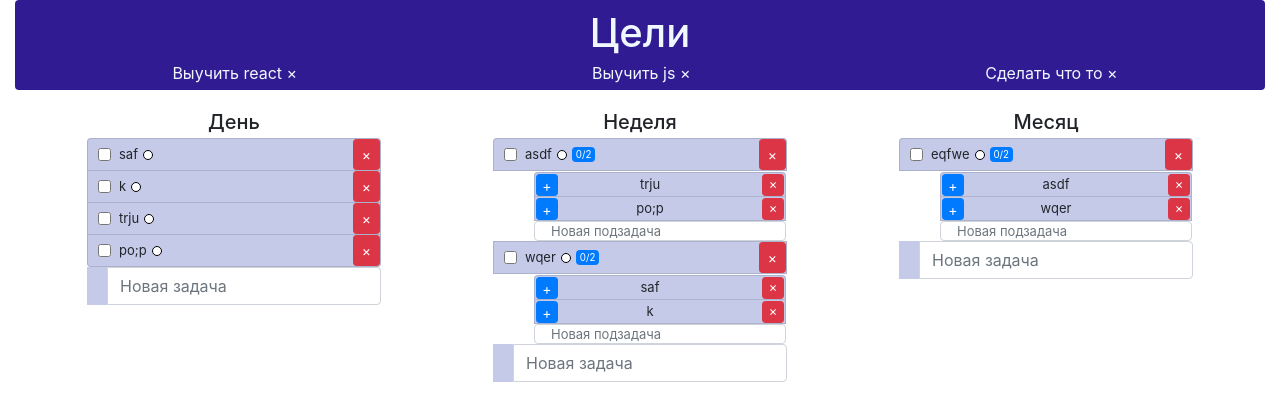
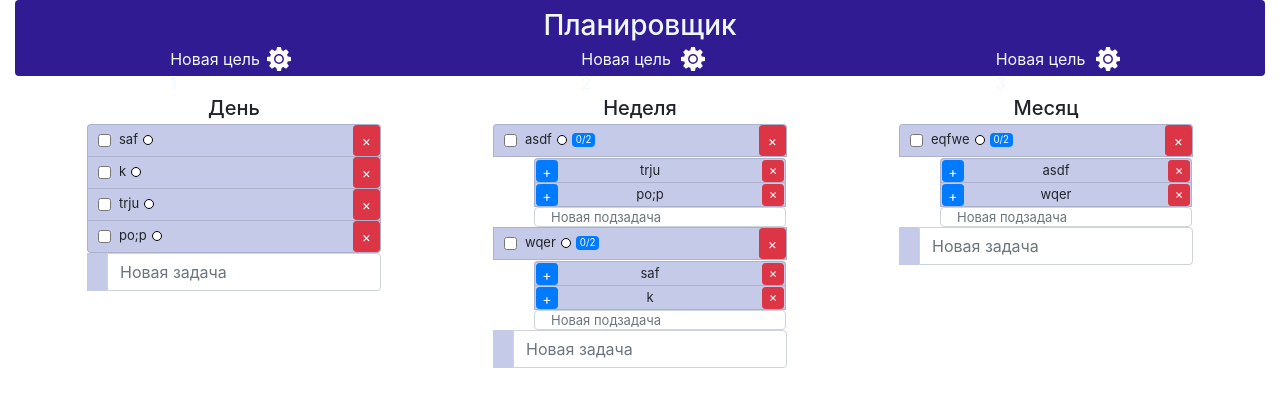
Before and after one commit to Kopylov-D/Planning-app, a React (Create React App) app: page / in a window 1280 px wide. Shown: the top 420 px of the page. Built offline with nearby package versions, Linux system fonts and the light colour scheme.

Commit message:
W30W4 header

```diff
--- a/src/components/Alert.js
+++ b/src/components/Alert.js
@@ -5,7 +5,7 @@ export default function Alert({ alert, closeAlert }) {
   const style = {
     left: alert.positionLeft,
     top: alert.positionTop,
-  };
+  }
 
   return (
     <CSSTransition
@@ -19,7 +19,7 @@ export default function Alert({ alert, closeAlert }) {
         className={`alert alert-${alert.type || 'warning'} align-middle`}
         style={style}
       >
-        <div>{alert.text}</div>
+        <div>{alert.text || 'warning'}</div>
         <span onClick={() => closeAlert()}>&times;</span>
       </div>
     </CSSTransition>
--- a/src/components/Modal.js
+++ b/src/components/Modal.js
@@ -2,35 +2,39 @@ import React from 'react';
 import BackDrop from './BackDrop';
 
 export default function Modal(props) {
-  const onClickBackdrop = () => {
+  const onClose = () => {
     props.onCloseModal();
   };
 
   return (
     <div>
-      <BackDrop onClick={onClickBackdrop} />
-      <div className="modal fade show" style={{ display: 'inline-block' }} data-backdrop="">
+      <BackDrop onClick={onClose} />
+      <div className="modal fade show" style={{ display: 'block' }}>
         <div className="modal-dialog">
           <div className="modal-content">
             <div className="modal-header">
-              <h5 className="modal-title">Modal title</h5>
-              <button
-                type="button"
-                className="close"
-                data-dismiss="modal"
-                aria-label="Close"
-              >
-                <span aria-hidden="true">&times;</span>
+              <h5 className="modal-title text-dark text-center">Скорректируйте цель</h5>
+              <button type="button" className="close" onClick={onClose}>
+                <span>&times;</span>
               </button>
             </div>
             <div className="modal-body">
-              <p>Modal body text goes here.</p>
+              <input
+                className="input-group"
+                value={props.value}
+                onChange={(e) => props.addTarget(e)}
+              ></input>
             </div>
             <div className="modal-footer">
-              <button type="button" className="btn btn-primary">
+              <button
+                type="button"
+                className="btn btn-primary"
+                onClick={() => props.submitTarget()}
+                disabled={props.disabled}
+              >
                 Save changes
               </button>
-              <button type="button" className="btn btn-secondary" data-dismiss="modal">
+              <button type="button" className="btn btn-secondary" onClick={onClose}>
                 Close
               </button>
             </div>
--- a/src/containers/Header.js
+++ b/src/containers/Header.js
@@ -1,34 +1,97 @@
-import React, { useState } from 'react';
+import React, { useState, Fragment } from 'react';
+
 import Modal from '../components/Modal';
+import Alert from '../components/Alert';
+
+import gear from '../images/gear.svg';
+import { CSSTransition } from 'react-transition-group';
 
 const Header = () => {
   const [target, setTarget] = useState([
-    { id: 1, target: 'Выучить react' },
-    { id: 2, target: 'Выучить js' },
-    { id: 3, target: 'Сделать что то' },
+    { id: 0, value: 'Новая цель 1' },
+    { id: 1, value: 'Новая цель 2' },
+    { id: 2, value: 'Новая цель 3' },
   ]);
   const [modalIsOpen, setModalIsOpen] = useState(false);
+  const [currentId, setCurrentId] = useState(null);
+  const [currentValue, setCurrentValue] = useState(null);
+  const [disabled, setDisaled] = useState(false);
+  const [alert, setAlert] = useState({
+    text: '',
+    positonLeft: '',
+    positionTop: '',
+    show: false,
+  });
 
-  const onCloseModalHandler = () => {
-    setModalIsOpen(!modalIsOpen)
+  function changeTarget(id) {
+    setModalIsOpen(true);
+    setCurrentId(id);
+    let value = target.find((t) => t.id === id).value;
+    setCurrentValue(value);
+  }
+
+  const addTargetHandler = (e) => {
+    setDisaled(false);
+    if (e.target.value.length < 30) {
+      setCurrentValue(e.target.value);
+      setAlert((alert) => ({ ...alert, show: false }));
+    } else {
+      setDisaled(true);
+
+      const newAlert = {
+        positionLeft: e.target.getBoundingClientRect().x,
+        positionTop: e.target.getBoundingClientRect().bottom,
+        text: 'Сформулируйте цель четче!',
+        show: true,
+      };
+
+      setAlert(newAlert);
+    }
   };
 
-  function changeTarget() {
-    setModalIsOpen(!modalIsOpen)
-  }
+  const submitTargetHandler = () => {
+    let newtarget = { id: currentId, value: currentValue };
+    target.splice(currentId, 1, newtarget);
+    setTarget(target);
+    setModalIsOpen(false);
+  };
+
   return (
     <div className="header rounded">
-      <h1 className="m-1 pt-0 text-center">Цели</h1>
+      <h3 className="m-1 pt-0 text-center">Планировщик</h3>
       <ul className="targets">
         {target.map((t) => {
           return (
-            <li key={t.id} onClick={changeTarget}>
-              {t.target} &times;
-            </li>
+            <Fragment>
+              <li key={t.id} onClick={() => changeTarget(t.id)}>
+                <div>{t.value}</div>
+                <img src={gear} />
+              </li>
+            </Fragment>
           );
         })}
       </ul>
-      {modalIsOpen && <Modal onCloseModal={onCloseModalHandler} />}
+
+      <CSSTransition
+        in={modalIsOpen}
+        classNames={'modal'}
+        timeout={500}
+        mountOnEnter
+        unmountOnExit
+      >
+        <Modal
+          onCloseModal={() => setModalIsOpen(false)}
+          addTarget={addTargetHandler}
+          value={currentValue}
+          submitTarget={submitTargetHandler}
+          disabled={disabled}
+        />
+      </CSSTransition>
+
+      <Alert
+        alert={alert}
+        closeAlert={() => setAlert((alert) => ({ ...alert, show: false }))}
+      />
     </div>
   );
 };
--- a/src/index.css
+++ b/src/index.css
@@ -12,6 +12,7 @@ code {
 }
 
 .header {
+  /* background: #311b92; */
   background: #311b92;
   padding: 5px;
   color: aliceblue;
@@ -27,11 +28,18 @@ code {
 
 .targets li {
   padding-left: 10px;
+  display: flex;
+  /* background: #6200ea; */
+  cursor: pointer;
+}
+
+.targets li div {
+  padding-right: 5px;
 }
 
 .backdrop {
   z-index: 1000;
-  background: rgba(0, 0, 0, .6);
+  background: rgba(0, 0, 0, 0.6);
   position: fixed;
   top: 0;
   left: 0;
@@ -43,7 +51,8 @@ code {
   min-width: 290px;
   max-width: 500px;
   font-size: small;
-  margin-bottom: 1rem;
+  margin-bottom: 5px;
+  z-index: 1;
 }
 
 .todo {
@@ -51,6 +60,7 @@ code {
   justify-content: space-between;
   align-items: center;
   padding: 0 0 0 5px;
+  z-index: 1;
 }
 
 .checkBox {
@@ -65,9 +75,15 @@ code {
   display: flex;
   justify-content: space-between;
   padding: 1rem;
+  z-index: 1;
 }
 
 @media (max-width: 992px) {
+  .targets {
+    flex-direction: column;
+    align-items: center;
+
+  }
   .main {
     flex-direction: column-reverse;
     align-items: center;
@@ -81,8 +97,6 @@ code {
   .main {
     flex-direction: row;
     justify-content: space-around;
-  }
-  .todolist {
   }
 }
 
@@ -149,7 +163,7 @@ code {
 .alert {
   display: flex;
   position: absolute;
-  z-index: 1000;
+  z-index: 1200;
   opacity: 0.9;
 }
 
@@ -194,3 +208,17 @@ code {
     transform: translateX(-200px);
   }
 }
+
+.modal-enter {
+  opacity: 0;
+}
+
+.modal-enter-active {
+  transition: opacity 500ms ease-in-out;
+  opacity: 1;
+}
+
+.modal-exit-active {
+  transition: opacity 500ms ease-out;
+  opacity: 0;
+}
```
Also changed, not shown: src/images/gear.svg (added).
